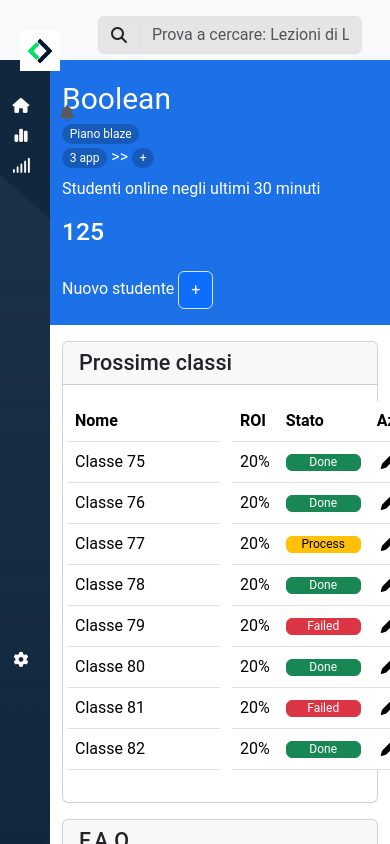
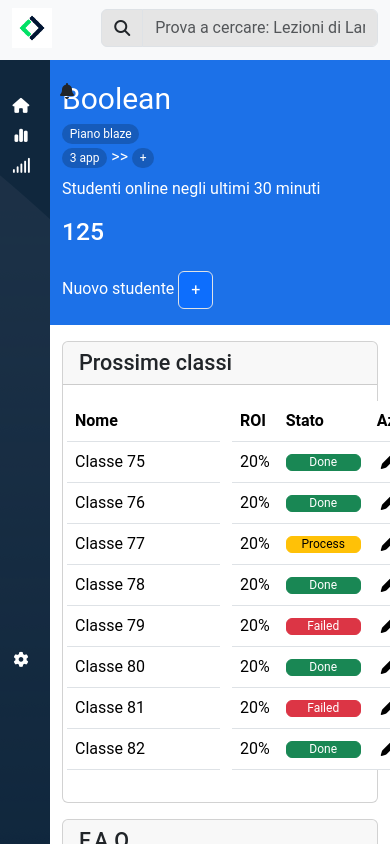
Before and after one commit to RobertoScarci/html-css-bootstrap-dashboard, a plain HTML site: page index.html in a window 390 px wide. Drawn offline with nearby package versions, Linux system fonts and the light colour scheme.

Commit message:
ricostruzione degli elementi appartenenti alla nav e alla loro posizione

```diff
--- a/index.html
+++ b/index.html
@@ -16,16 +16,20 @@
 
     <!--Navbar-->
     <nav class="navbar navbar-expand-lg bg-body-tertiary">
-        <div class="container-fluid m-2">
+        <div class="container-fluid">
 
             <div>
-                <img src="./img/mobile-logo.png" alt="Logo Boolean mobile" width="40rem" class="d-lg-none">
-                <img src="./img/logo.svg" alt="Logo desktop Boolean" class="d-none d-lg-inline-block">
+                <img src="./img/mobile-logo.png" alt="Logo Boolean mobile" width="40rem" class="d-lg-none my-small">
+                <img src="./img/logo.svg" alt="Logo desktop Boolean" class="d-none d-lg-inline-block my-big">
             </div>
 
-            <div class="search input-group px-2">
+            <div class="search input-group">
                 <span class="input-group-text my_search"><i class="fa-solid fa-magnifying-glass"></i></span>
                 <input type="text" class="form-control my_input" placeholder="Prova a cercare: Lezioni di Laravel">
+            </div>
+
+            <div>
+                <i class="d-lg-none fa-bell fa-solid my_bell rounded"></i>
             </div>
 
             <div class="button mt-3 px-2">
@@ -33,7 +37,7 @@
                     <li class="d-none d-lg-inline-block pe-3"><i class="fa-solid fa-list"></i></li>
                     <li class="d-none d-lg-inline-block pe-3"><i class="fa-solid fa-circle-question"></i></li>
                     <li class="d-none d-lg-inline-block pe-3"><i class="fa-solid fa-ellipsis-vertical"></i></li>
-                    <li><i class="fa-solid fa-bell"></i></li>
+                    <li><i class="d-none d-lg-inline-block fa-bell fa-solid"></i></li>
                 </ul>
             </div>
         </div>
--- a/style/style.css
+++ b/style/style.css
@@ -7,6 +7,23 @@ body {
 
 .second-logo{
     width: 30px;
+}
+
+.my-small{
+    padding-bottom: 2rem;
+}
+
+.search{
+    padding-left: 1rem;
+}
+
+.my-big{
+    padding-right: 2rem;
+}
+
+.my_bell{
+    padding-left: 3rem;
+    padding-bottom: 2rem;
 }
 
 /* Aside */
```
